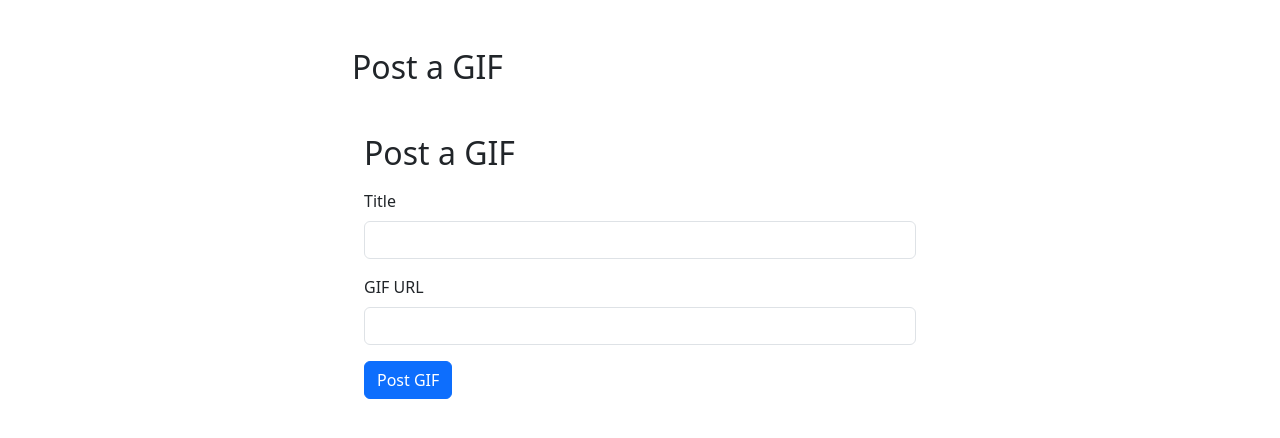
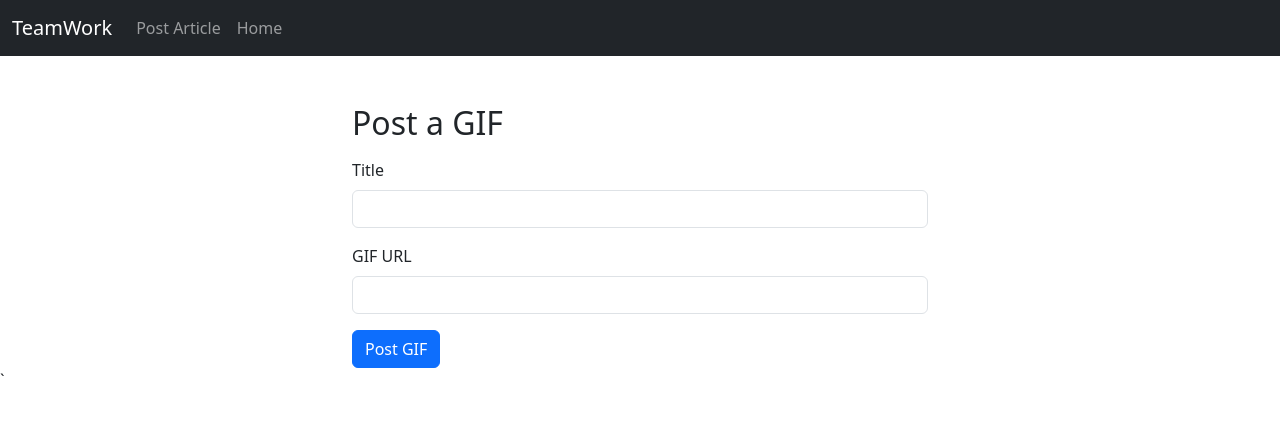
Before and after one commit to isaac-alexander/AdminTask, an Angular app: page /post-gif in a window 1280 px wide. Shown: the top 438 px of the page. Built offline with nearby package versions, Linux system fonts and the light colour scheme.

Commit message:
src/app/pages/post-gif/post-gif.html

```diff
--- a/src/app/pages/post-gif/post-gif.html
+++ b/src/app/pages/post-gif/post-gif.html
@@ -1,8 +1,21 @@
+<nav class="navbar navbar-expand-lg navbar-dark bg-dark">
+    <div class="container-fluid">
+        <a class="navbar-brand" routerLink="/homepage">TeamWork</a>
+        <button class="navbar-toggler" type="button" data-bs-toggle="collapse" data-bs-target="#navContent">
+            <span class="navbar-toggler-icon"></span>
+        </button>
+
+        <div class="collapse navbar-collapse" id="navContent">
+            <ul class="navbar-nav me-auto mb-2 mb-lg-0">
+                <li class="nav-item"><a class="nav-link" routerLink="/post-article">Post Article</a></li>
+                <li class="nav-item"><a class="nav-link" routerLink="/homepage">Home</a></li>
+            </ul>
+        </div>
+    </div>
+</nav>
+
 <div class="container mt-5">
     <h2>Post a GIF</h2>
-    <div class="container mt-5">
-        <h2>Post a GIF</h2>
-
     <form (ngSubmit)="postGif()" class="mt-3">
         <div class="mb-3">
             <label class="form-label">Title</label>
@@ -17,27 +30,29 @@
         <button type="submit" class="btn btn-primary">Post GIF</button>
     </form>
 
-        <div class="mt-4" *ngIf="gif.url">
-            <h5>Preview:</h5>
-            <img [src]="gif.url" alt="GIF Preview" class="img-fluid" />
-        </div>
-
-        <hr class="my-5" />
-        <div *ngIf="gifs.length">
+    <div class="mt-4" *ngIf="gifs.length">
         <h3>Your GIF Posts</h3>
 
         <div *ngFor="let g of gifs" class="card mb-3">
             <div class="card-body">
                 <h5 class="card-title">{{ g.title }}</h5>
+                <img [src]="g.url" alt="{{ g.title }}" class="img-fluid mb-3 rounded" />
 
-                    <img [src]="g.url" alt="{{ g.title }}" class="img-fluid mb-3 rounded">
+                <button class="btn btn-outline-danger btn-sm mb-3" (click)="deleteGif(g.id)">Delete</button>
 
-                    <button class="btn btn-outline-danger btn-sm" (click)="deleteGif(g.id)">
-                        Delete
-                    </button>
+                <div class="mt-3">
+                    <h6>Comments</h6>
+                    <ul class="list-group mb-2">
+                        <li class="list-group-item" *ngFor="let comment of g.comments">{{ comment }}</li>
+                    </ul>
+
+                    <div class="input-group">
+                        <input [(ngModel)]="newComment[g.id]" name="comment{{ g.id }}" class="form-control"
+                            placeholder="Add a comment" />
+                        <button class="btn btn-primary" type="button" (click)="addComment(g.id)">Post</button>
                     </div>
                 </div>
             </div>
         </div>
-
     </div>
+</div>
```
Lines whose indentation alone changed are shown as unchanged.
